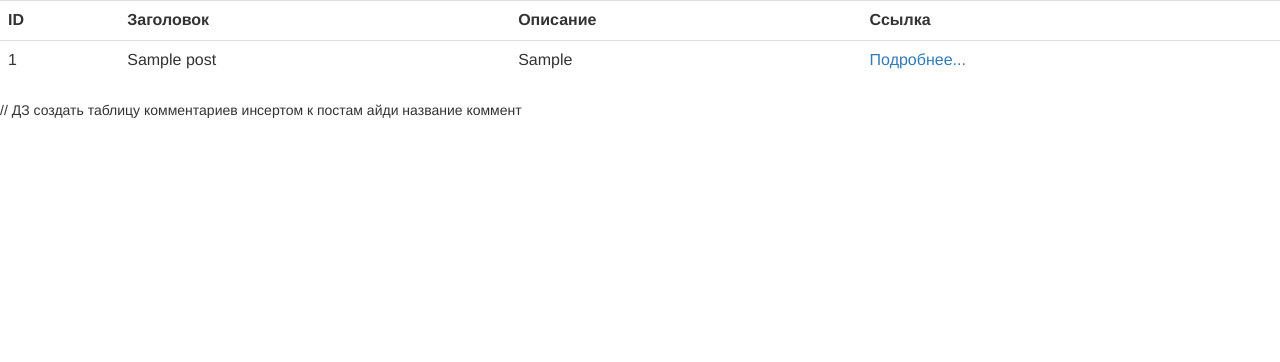
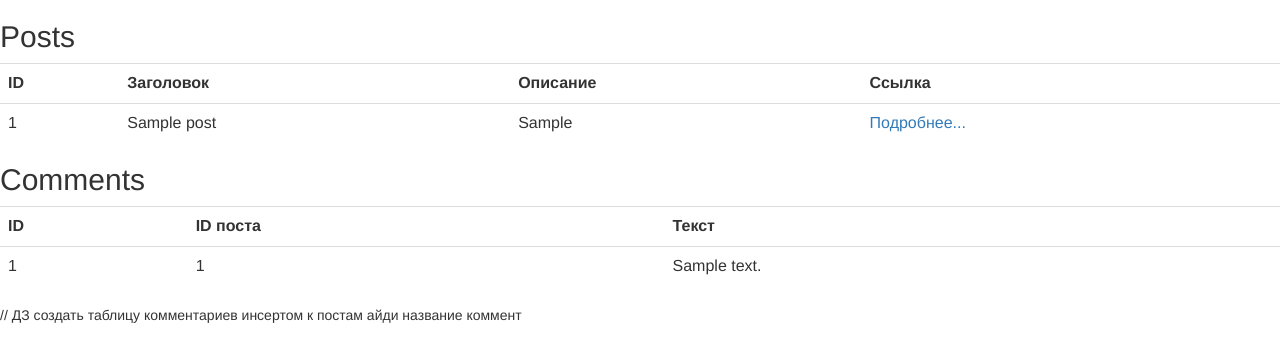
Before and after one commit to DimaTaran/feed, a PHP site: page / in a window 1280 px wide. Shown: the top 362 px of the page. Run offline with PHP 8.4, Linux system fonts and the light colour scheme; tables that the repository leaves empty or names only in its code hold one stand-in row (values such as "Sample post"); some libraries are stand-ins or nearby versions.

Commit message:
new file index 1 march

```diff
--- a/index.php
+++ b/index.php
@@ -19,7 +19,7 @@ include_once 'lib/db_connect.php';
 </head>
 <body>
 
-
+<h2>Posts</h2>
 <table class="table"">
     <tr>
     <th>ID</th>
@@ -45,6 +45,33 @@ echo '</tr>';}
 
     </tr>
 </table>
+<h2>Comments</h2>
+<table class="table"">
+<tr>
+    <th>ID</th>
+    <th>ID поста</th>
+    <th>Текст</th>
+
+</tr>
+<?php
+$query = mysqli_query($connect, "select * from comments");
+
+
+while ($comments = mysqli_fetch_object($query))
+
+{ echo '<tr>';
+//var_dump($posts);
+    echo '<td>', $comments->id, '</td>';
+    echo '<td>', $comments->post_id, '</td>';
+    echo '<td>', $comments->content, '</td>';
+
+    echo '</tr>';}
+?>
+<tr>
+
+</tr>
+</table>
+
 </body>
 </html>
 
```
Also changed, not shown: show.php (+14 -0 lines).
